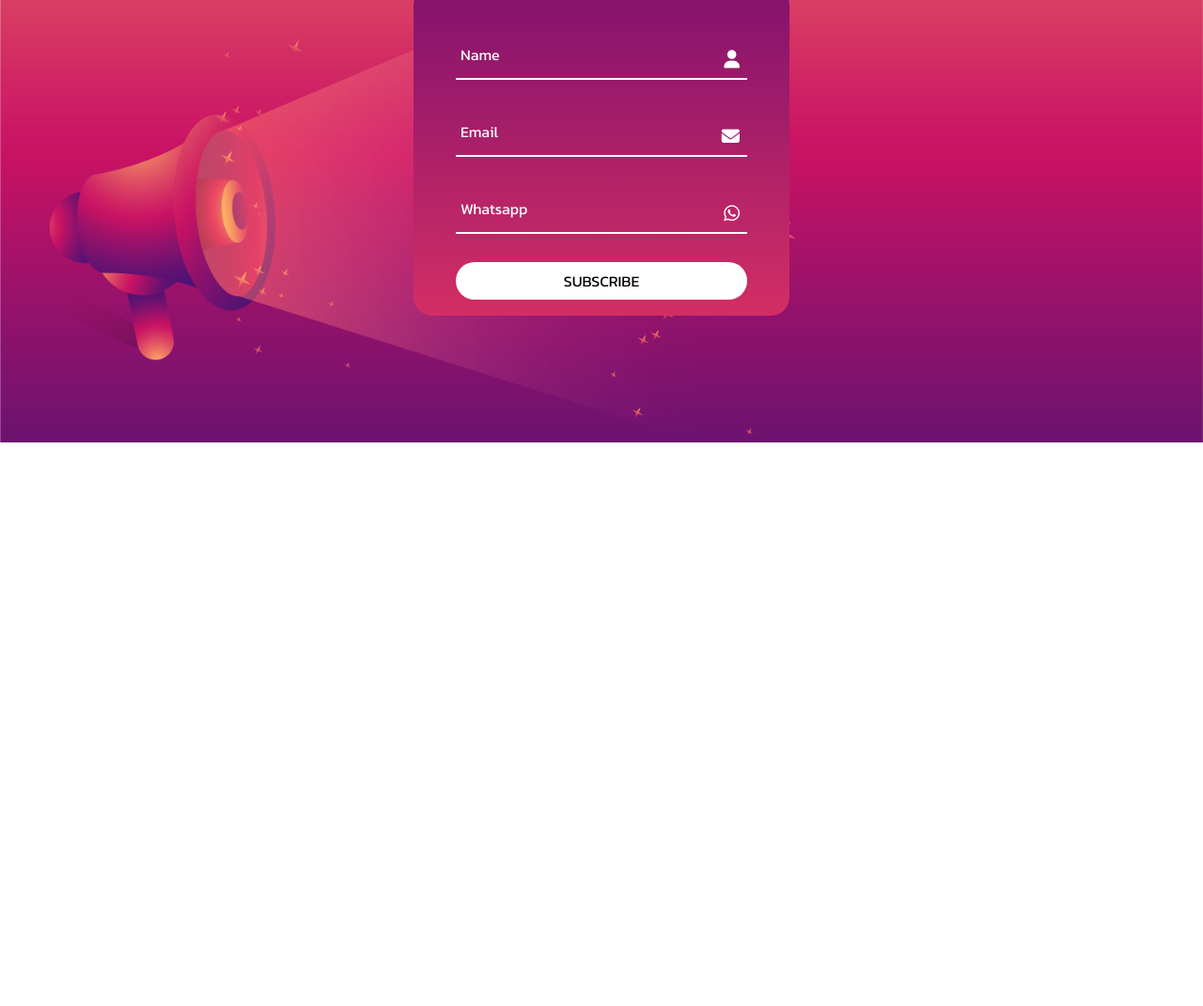
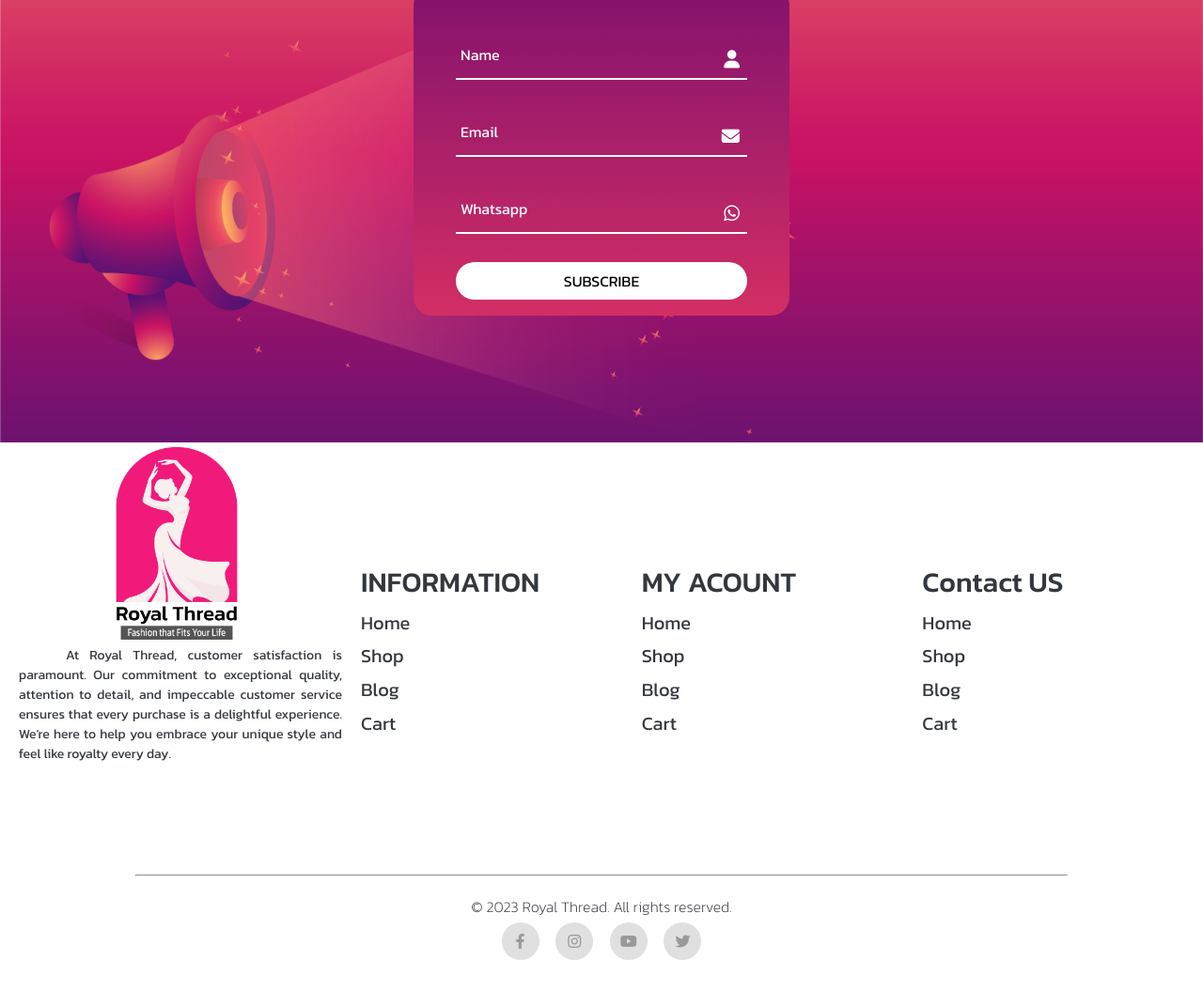
Before and after one commit to hamzalodhi2023/royal-thread-old, a plain HTML site: page index.html in a window 1280 px wide. Shown: the part 3089-4160 px from the top of the page at 94% size. Before the commit the page ends 3560 px from the top, so only its background shows below. Drawn offline with Linux system fonts and the light colour scheme.

Commit message:
footer completed

```diff
--- a/index.html
+++ b/index.html
@@ -245,7 +245,6 @@
       <div class="form-box">
         <div class="form-value">
           <form action="">
-            <!-- <h2>Login</h2> -->
             <div class="inputbox">
               <i class="fa-solid fa-user"></i>
               <input type="name" name="" id="" required />
@@ -269,5 +268,54 @@
       </div>
     </section>
     <!--` subscription section start -->
+    <!--? footer section start -->
+    <section id="footer">
+      <div class="lgo-description">
+        <a href=""><img src="images/Royal Threads logo.png" alt="" /></a>
+        <p>
+          At Royal Thread, customer satisfaction is paramount. Our commitment to
+          exceptional quality, attention to detail, and impeccable customer
+          service ensures that every purchase is a delightful experience. We're
+          here to help you embrace your unique style and feel like royalty every
+          day.
+        </p>
+      </div>
+      <div class="footer-right-div">
+        <ul>
+          <h3>INFORMATION</h3>
+          <li><a href="">Home</a></li>
+          <li><a href="">Shop</a></li>
+          <li><a href="">Blog</a></li>
+          <li><a href="">Cart</a></li>
+        </ul>
+        <ul>
+          <h3>MY ACOUNT</h3>
+          <li><a href="">Home</a></li>
+          <li><a href="">Shop</a></li>
+          <li><a href="">Blog</a></li>
+          <li><a href="">Cart</a></li>
+        </ul>
+        <ul>
+          <h3>Contact US</h3>
+          <li><a href="">Home</a></li>
+          <li><a href="">Shop</a></li>
+          <li><a href="">Blog</a></li>
+          <li><a href="">Cart</a></li>
+        </ul>
+      </div>
+    </section>
+    <!--` footer section end -->
+    <!--? copy right section start-->
+    <section id="copy">
+      <hr />
+      <p>© 2023 Royal Thread. All rights reserved.</p>
+      <div class="social">
+        <a href=""><i class="fa-brands fa-facebook-f"></i></a>
+        <a href=""><i class="fa-brands fa-instagram"></i></a>
+        <a href=""><i class="fa-brands fa-youtube"></i></a>
+        <a href=""><i class="fa-brands fa-twitter"></i></a>
+      </div>
+    </section>
+    <!--` copy right section end-->
   </body>
 </html>
--- a/style.css
+++ b/style.css
@@ -486,13 +486,6 @@ nav ul li a:hover::after {
   justify-content: center;
 }
 
-/*
-.form-box h2 {
-  font-size: 2em;
-  color: var(--heading);
-  text-align: center;
-} */
-
 .inputbox {
   position: relative;
   margin: 30px 0px;
@@ -553,3 +546,142 @@ form div button:hover {
   color: white;
 }
 /*` subscription section end */
+/*? footer section start */
+
+#footer {
+  /* border: 1px solid #000; */
+  /* background-color: var(--background); */
+  height: 55vh;
+  width: 100%;
+
+  display: flex;
+  align-items: center;
+  justify-content: center;
+}
+
+#footer .lgo-description {
+  /* border: 1px solid #000; */
+  height: 100%;
+  width: 30%;
+  padding: 5px 20px;
+}
+
+#footer .lgo-description img {
+  /* border: 1px solid #000; */
+  width: 130px;
+  margin-left: 30%;
+}
+
+#footer .lgo-description p {
+  color: var(--heading);
+  text-align: justify;
+  text-indent: 50px;
+  font-size: 14px;
+}
+
+.footer-right-div {
+  /* border: 1px solid #000; */
+  width: 70%;
+  height: 100%;
+
+  display: flex;
+  align-items: center;
+  justify-content: space-evenly;
+}
+
+.footer-right-div ul {
+  /* border: 1px solid #000; */
+  width: 300px;
+  height: 200px;
+  list-style: none;
+
+  display: flex;
+  align-items: flex-start;
+  justify-content: space-evenly;
+  flex-direction: column;
+}
+
+.footer-right-div ul h3 {
+  color: var(--heading);
+  font-size: 30px;
+  font-weight: 500;
+}
+
+.footer-right-div ul a {
+  /* border: 1px solid #000; */
+  font-size: 20px;
+  color: var(--heading);
+  transition: 0.6s;
+  position: relative;
+  overflow: hidden;
+}
+
+.footer-right-div ul a:hover::after {
+  content: "";
+  background-color: var(--primary);
+  height: 2px;
+  width: 100%;
+  position: absolute;
+  bottom: 0;
+  left: 0;
+}
+
+.footer-right-div ul a:hover {
+  color: var(--primary);
+}
+
+/*` footer section end */
+/*? copy right section start */
+
+#copy {
+  /* border: 1px solid #000; */
+  height: 20vh;
+  width: 100%;
+  padding: 20px;
+
+  display: flex;
+  align-items: center;
+  justify-content: flex-start;
+  flex-direction: column;
+}
+
+#copy hr {
+  width: 80%;
+  height: 1px;
+}
+
+#copy p {
+  margin-top: 20px;
+  color: var(--heading);
+  font-weight: 200;
+}
+
+.social {
+  /* border: 1px solid #000; */
+  width: 20%;
+  height: 50px;
+
+  display: flex;
+  align-items: center;
+  justify-content: space-evenly;
+}
+
+.social i {
+  /* border: 1px solid #000; */
+  background-color: #e0e0e0;
+  width: 40px;
+  height: 40px;
+  border-radius: 50%;
+  color: #999999;
+  transition: 0.6s;
+
+  display: flex;
+  align-items: center;
+  justify-content: center;
+}
+
+.social i:hover {
+  background-color: var(--primary);
+  color: white;
+}
+/*` copy right section end */
```
